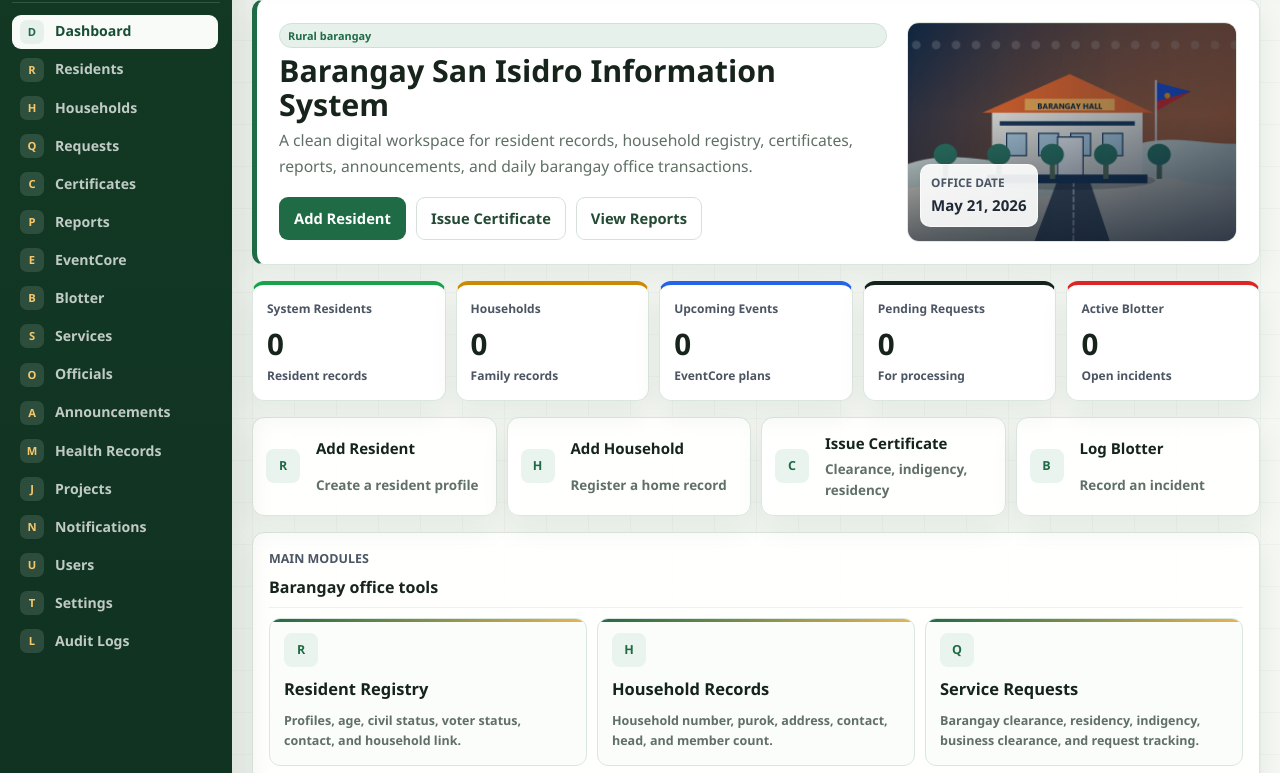
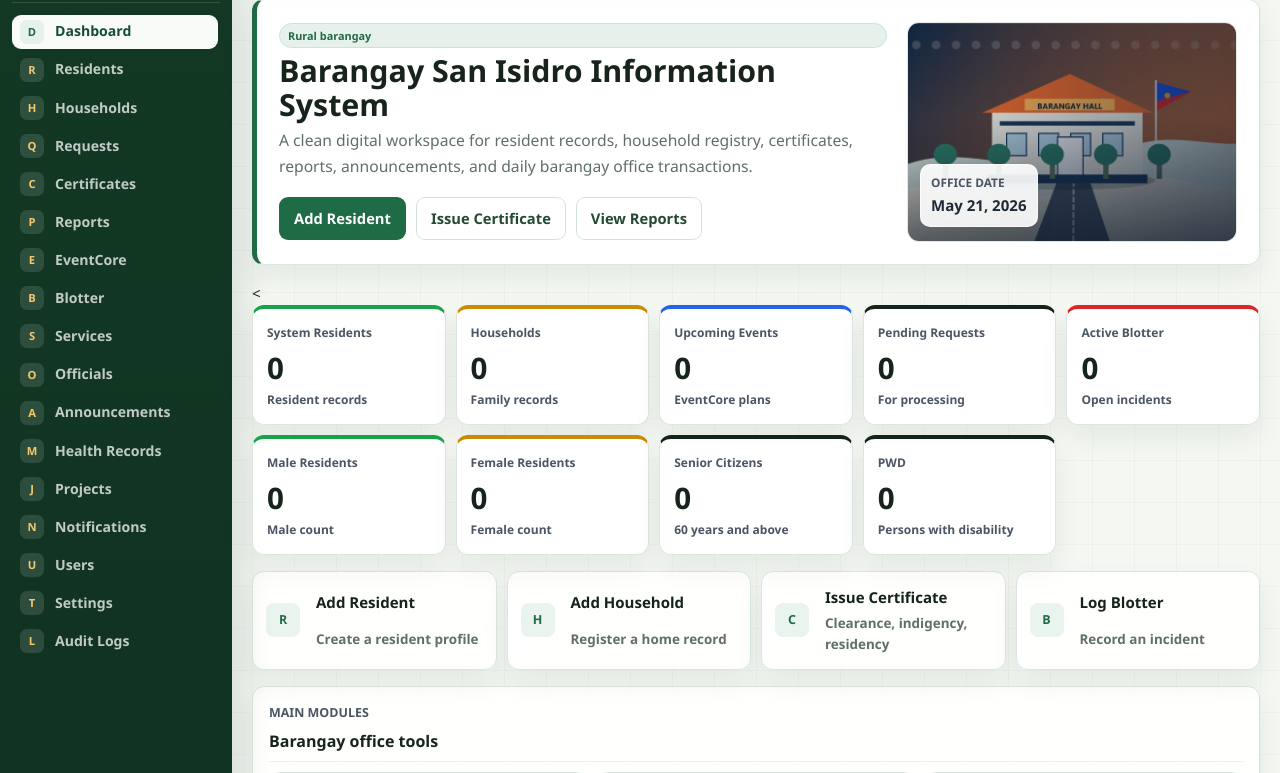
Before and after one commit to cramirez1-ai/San-Isidro-Information-System, a Django app: page / in a window 1280 px wide. Shown: the part 86-859 px from the top of the page. Run offline with Django 5.2, Linux system fonts and the light colour scheme; the visitor is signed in with stand-in values (Sample User, id 1); data that the repository does not hold is empty.

Commit message:
Add male female senior pwd cards on dashboard

```diff
--- a/barangay/templates/barangay/dashboard.html
+++ b/barangay/templates/barangay/dashboard.html
@@ -22,7 +22,7 @@
     </div>
 </section>
 
-<section class="stats-grid" aria-label="System summary">
+<<section class="stats-grid" aria-label="System summary">
     <article class="stat-card accent-teal">
         <span class="stat-label">System Residents</span>
         <strong>{{ stats.residents }}</strong>
@@ -47,6 +47,26 @@
         <span class="stat-label">Active Blotter</span>
         <strong>{{ stats.open_blotters }}</strong>
         <small>Open incidents</small>
+    </article>
+    <article class="stat-card accent-teal">
+        <span class="stat-label">Male Residents</span>
+        <strong>{{ stats.residents }}</strong>
+        <small>Male count</small>
+    </article>
+    <article class="stat-card accent-gold">
+        <span class="stat-label">Female Residents</span>
+        <strong>{{ stats.households }}</strong>
+        <small>Female count</small>
+    </article>
+    <article class="stat-card accent-green">
+        <span class="stat-label">Senior Citizens</span>
+        <strong>0</strong>
+        <small>60 years and above</small>
+    </article>
+    <article class="stat-card accent-orange">
+        <span class="stat-label">PWD</span>
+        <strong>0</strong>
+        <small>Persons with disability</small>
     </article>
 </section>
 
```
